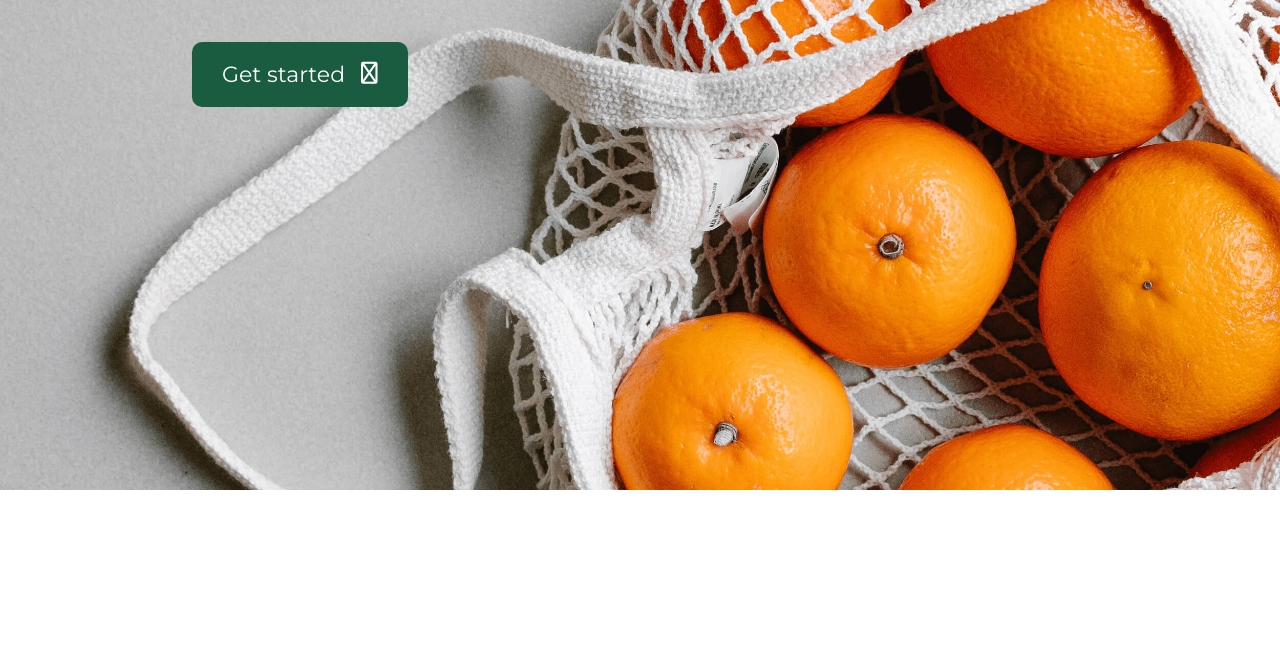
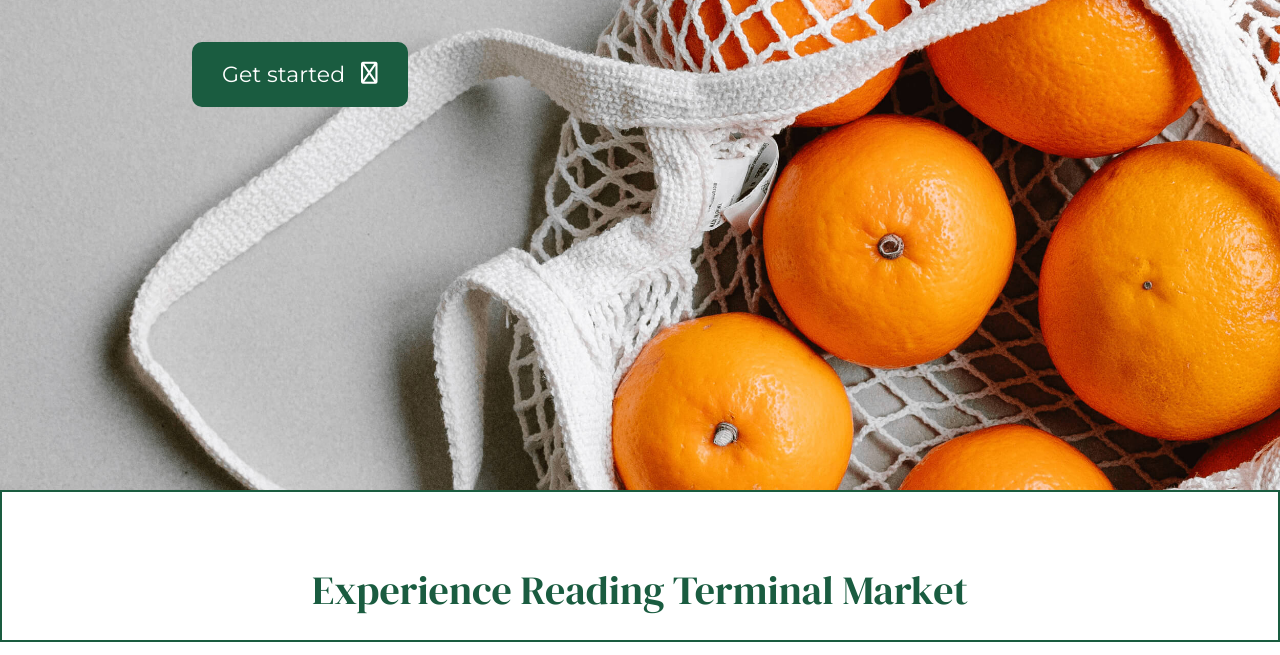
Before and after one commit to efs52/StillmanE_Motion1, a website: page deploy/index.html in a window 1280 px wide. Shown: the part 310-965 px from the top of the page. Drawn offline with Linux system fonts and the light colour scheme.

Commit message:
plugins!

```diff
--- a/deploy/index.html
+++ b/deploy/index.html
@@ -23,6 +23,11 @@
 
         </div>
     </div>
+    <section>
+            <div class="container">
+                <h1 class="split">Experience Reading Terminal Market</h1>
+            </div>
+        </section>
     <div id="about">
                 <div>
                     <section>
@@ -39,44 +44,6 @@
                     </aside>
                 </div>
             </div>
-    <!-- <h1 class="header-section">Market Timeline</h1>
-
-            <svg id="svg" xmlns="http://www.w3.org/2000/svg"  viewBox="0 0 600 1200">
-              <path class="line01 line" d="M 10 200  600 200" ></path>
-              <path class="line02 line" d="M 10 400  600 400" ></path>
-              <path class="line03 line" d="M 10 600  600 600" ></path>
-              <path class="line04 line" d="M 10 800  600 800" ></path>
-              <path class="line05 line" d="M 10 1000  600 1000" ></path>
-              <text class="text01" x="30" y="190">2018</text>
-              <text class="text02" x="30" y="390">2019</text>
-              <text class="text03" x="30" y="590">2020</text>
-
-              <path class="theLine"
-                    d="M -5,0
-                       Q 450 230 300 450
-                       T 130 750
-                       Q 100 850 300 1000
-                       T 150 1200"
-                    fill="none" stroke="white" stroke-width="10px" />
-
-
-
-              <circle class="ball ball01" r="20" cx="50" cy="100"></circle>
-              <circle class="ball ball02" r="20" cx="278" cy="201"></circle>
-              <circle class="ball ball03" r="20" cx="327" cy="401"></circle>
-              <circle class="ball ball04" r="20" cx="203" cy="601"></circle>
-
-            </svg>
-
-
-
-
-
-            <header>
-               <a href="https://greensock.com/scrolltrigger">
-                 <img class="greensock-icon" src="https://s3-us-west-2.amazonaws.com/s.cdpn.io/16327/scroll-trigger-logo-light.svg" width="200" height="64" />
-              </a>
-            </header> -->
     <div id="hero-2">
                     <div>
                         <h1>Visit today</h1>
--- /dev/null
+++ b/dev/scss/sections/_banner.scss
@@ -0,0 +1,14 @@
+.container{
+    overflow: hidden;
+    border: solid 2px #1A5C40;
+    padding-top: 3rem;
+
+}
+
+.split{
+    font-family: 'DM Serif Display', serif;
+    font-weight: 400;
+    font-size: rem-calc(40);
+    text-align: center;
+    color: #1A5C40;
+}
--- a/dev/scss/styles.scss
+++ b/dev/scss/styles.scss
@@ -20,8 +20,6 @@
 
 // Sections Styles
 @import "sections/_hero";
-@import "sections/_wave";
-@import "sections/_bag";
+@import "sections/_banner";
 @import "sections/_about";
-@import "sections/_market_timeline";
 @import "sections/_hero2";
--- a/package.json
+++ b/package.json
@@ -7,5 +7,7 @@
   "license": "UNLICENSED",
   "repository": {},
   "private": true,
-  "dependencies": {}
+  "dependencies": {
+    "gsap": "file:gsap-bonus.tgz"
+  }
 }
```
Also changed, not shown: dev/js/scripts.js (+40 -0 lines), deploy/css/styles.css, deploy/img/food.svg (added), deploy/img/paper_bag.svg (added), dev/scss/sections/_market_timeline.scss (deleted), 7 other files. Lines whose indentation alone changed are shown as unchanged.
